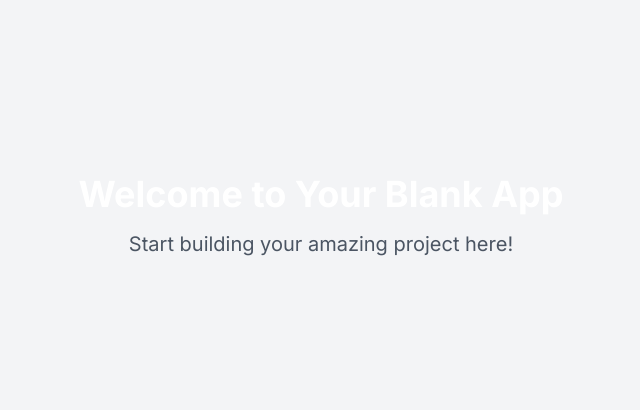
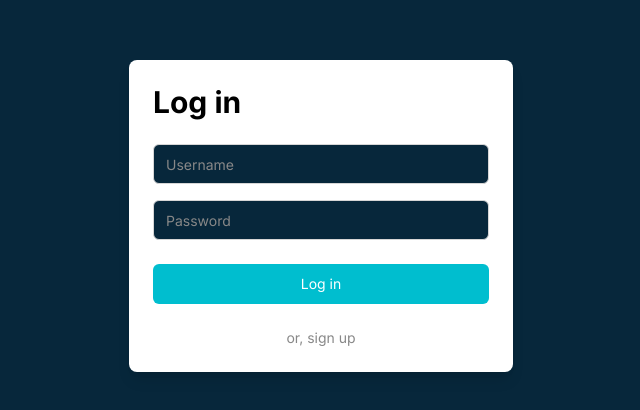
Before and after one commit to SadiqNaizam/mlo-a774-a70b, a React (Vite) app: page / in a window 1280 px wide. Shown: the part 184-594 px from the top of the page, without its empty margins (319-959 px from the left). Built offline with nearby package versions, Linux system fonts and the light colour scheme.

Commit message:
Files generated: Index.tsx

```diff
--- a/src/pages/Index.tsx
+++ b/src/pages/Index.tsx
@@ -1,14 +1,20 @@
-// Update this page (the content is just a fallback if you fail to update the page)
+import React from 'react';
+import MainAppLayout from '../components/layout/MainAppLayout';
+import LoginCard from '../components/LoginPage/LoginCard';
 
-const Index = () => {
+/**
+ * @page IndexPage
+ * @description The main entry page for the application, which serves as the login page.
+ * It uses the MainAppLayout to center the LoginCard component on the screen.
+ * This page is responsible for composing the main view by integrating the layout and the primary feature component.
+ * @returns {React.ReactElement} The rendered login page.
+ */
+const IndexPage: React.FC = () => {
   return (
-    <div className="min-h-screen flex items-center justify-center bg-gray-100">
-      <div className="text-center">
-        <h1 className="text-4xl font-bold mb-4">Welcome to Your Blank App</h1>
-        <p className="text-xl text-gray-600">Start building your amazing project here!</p>
-      </div>
-    </div>
+    <MainAppLayout>
+      <LoginCard />
+    </MainAppLayout>
   );
 };
 
-export default Index;
+export default IndexPage;
```
